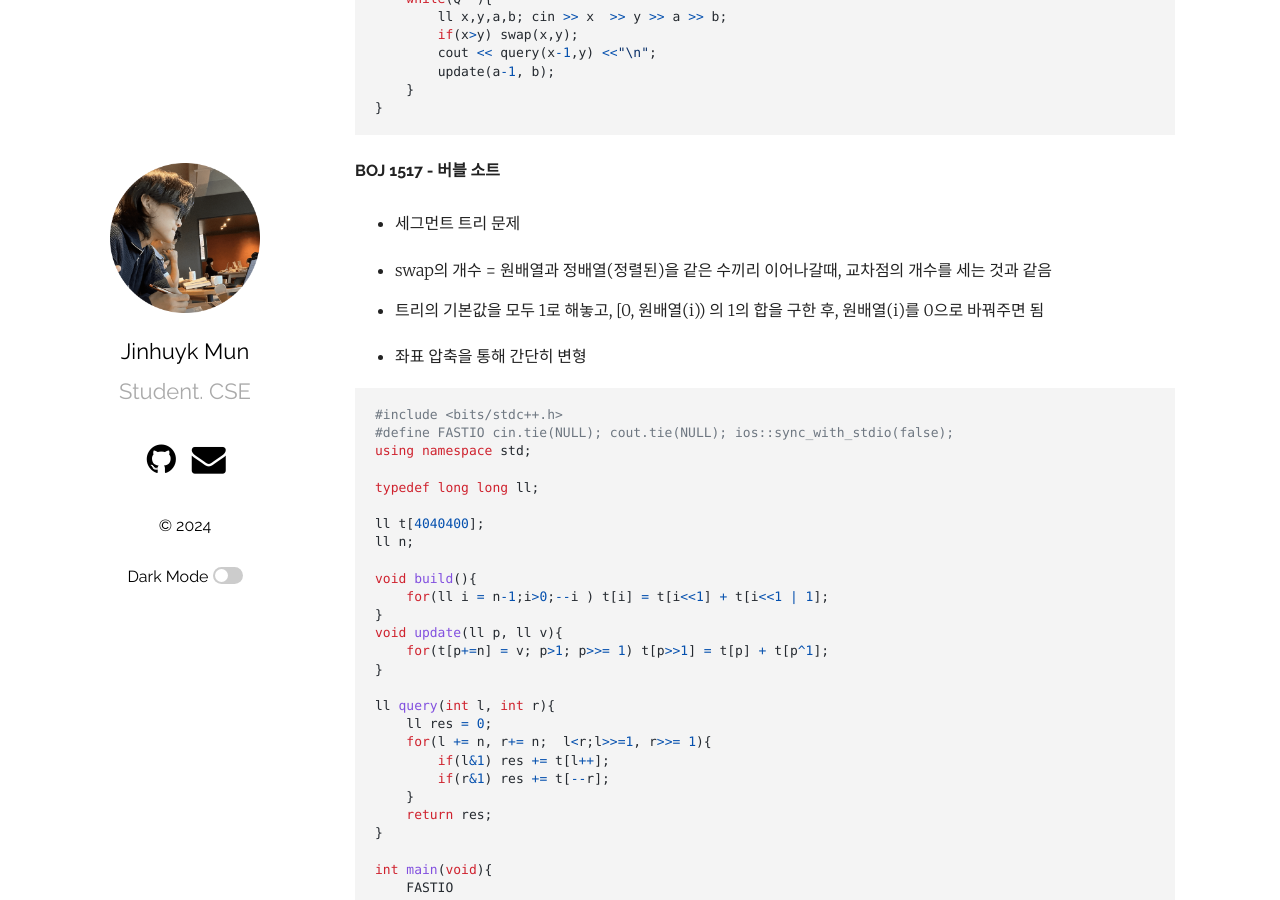
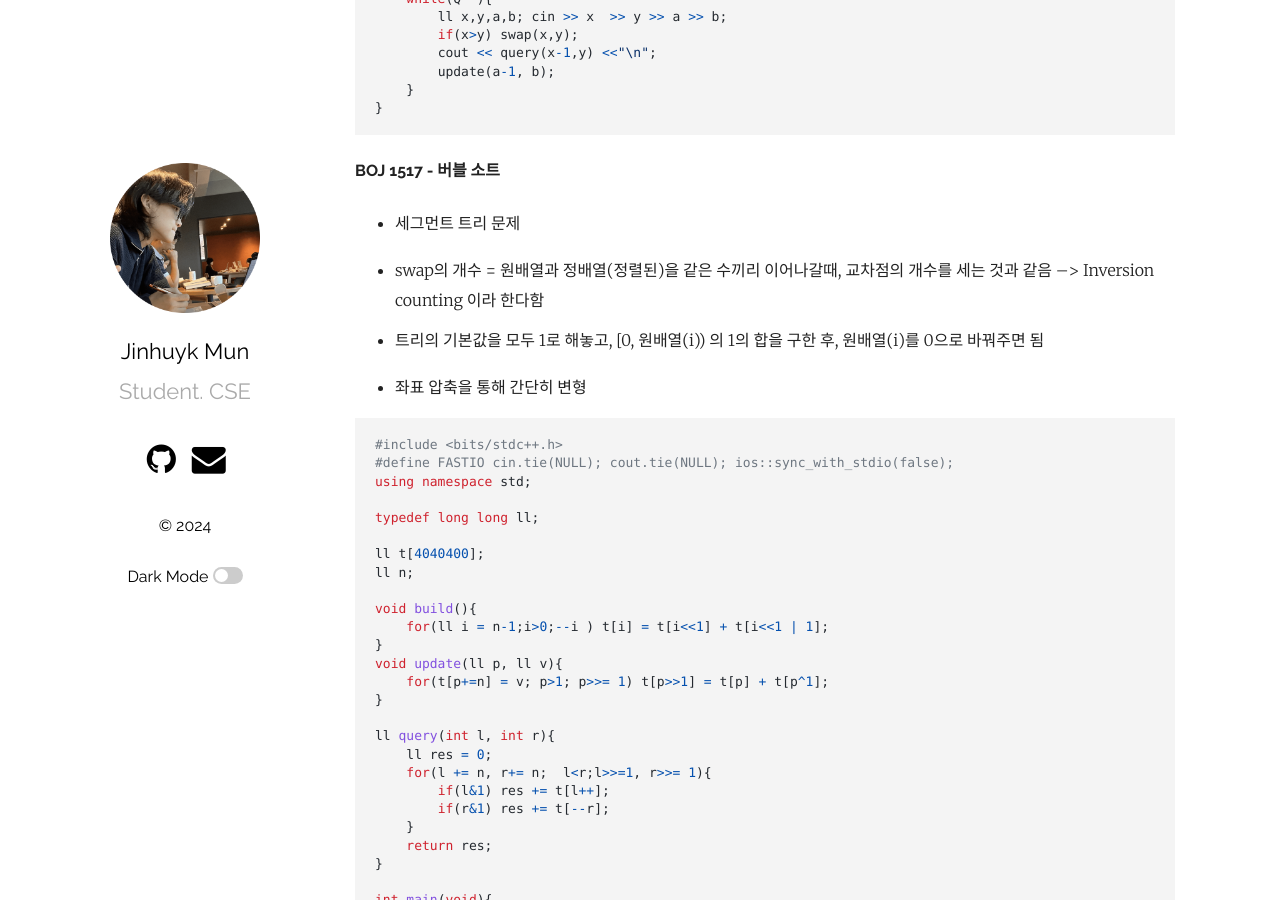
Before and after one commit to jinhuyk/jinhuyk.github.io, a Jekyll site: the page built from _posts/2024-05-02-ps.md, in a window 1280 px wide and 900 px high, scrolled down 1948 px. Built offline with Jekyll 4.4.1, drawn with Linux system fonts in a browser that asks for light colours.

Commit message:
내용 수정

```diff
--- a/_posts/2024-05-02-ps.md
+++ b/_posts/2024-05-02-ps.md
@@ -108,7 +108,7 @@ int main(void){
 
 - 세그먼트 트리 문제
 
-- swap의 개수 = 원배열과 정배열(정렬된)을 같은 수끼리 이어나갈때, 교차점의 개수를 세는 것과 같음
+- swap의 개수 = 원배열과 정배열(정렬된)을 같은 수끼리 이어나갈때, 교차점의 개수를 세는 것과 같음 --> Inversion counting 이라 한다함
 - 트리의 기본값을 모두 1로 해놓고, [0, 원배열(i)) 의 1의 합을 구한 후, 원배열(i)를 0으로 바꿔주면 됨
 
 - 좌표 압축을 통해 간단히 변형
```
